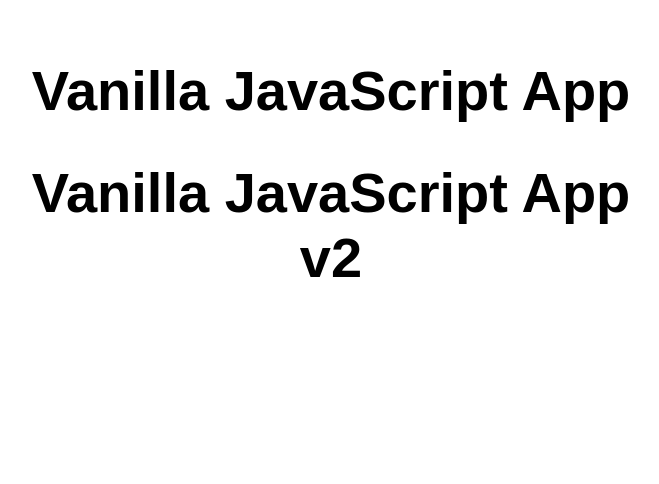
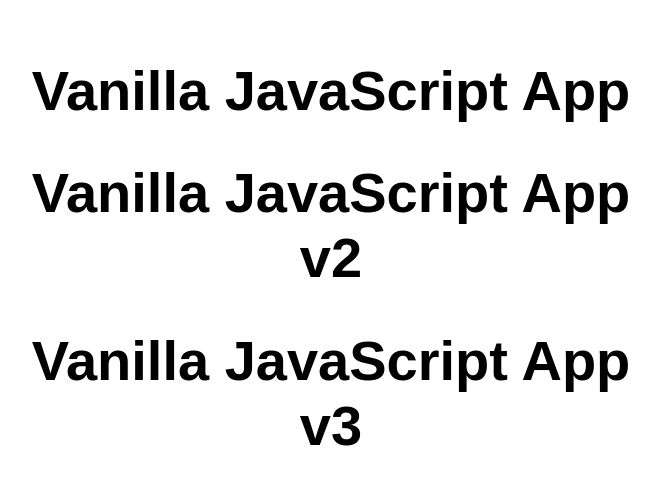
Before and after one commit to cmukoyi/my-first-static-web-app-demo, a website: page src/index.html in a window 1280 px wide. Shown: the whole page, without its empty margins (309-968 px from the left). Drawn offline with Linux system fonts and the light colour scheme.

Commit message:
another commit

```diff
--- a/src/index.html
+++ b/src/index.html
@@ -12,6 +12,7 @@
   <main>
     <h1>Vanilla JavaScript App</h1>
     <h1>Vanilla JavaScript App v2</h1>
+    <h1>Vanilla JavaScript App v3</h1>
   </main>
 </body>
 
```
